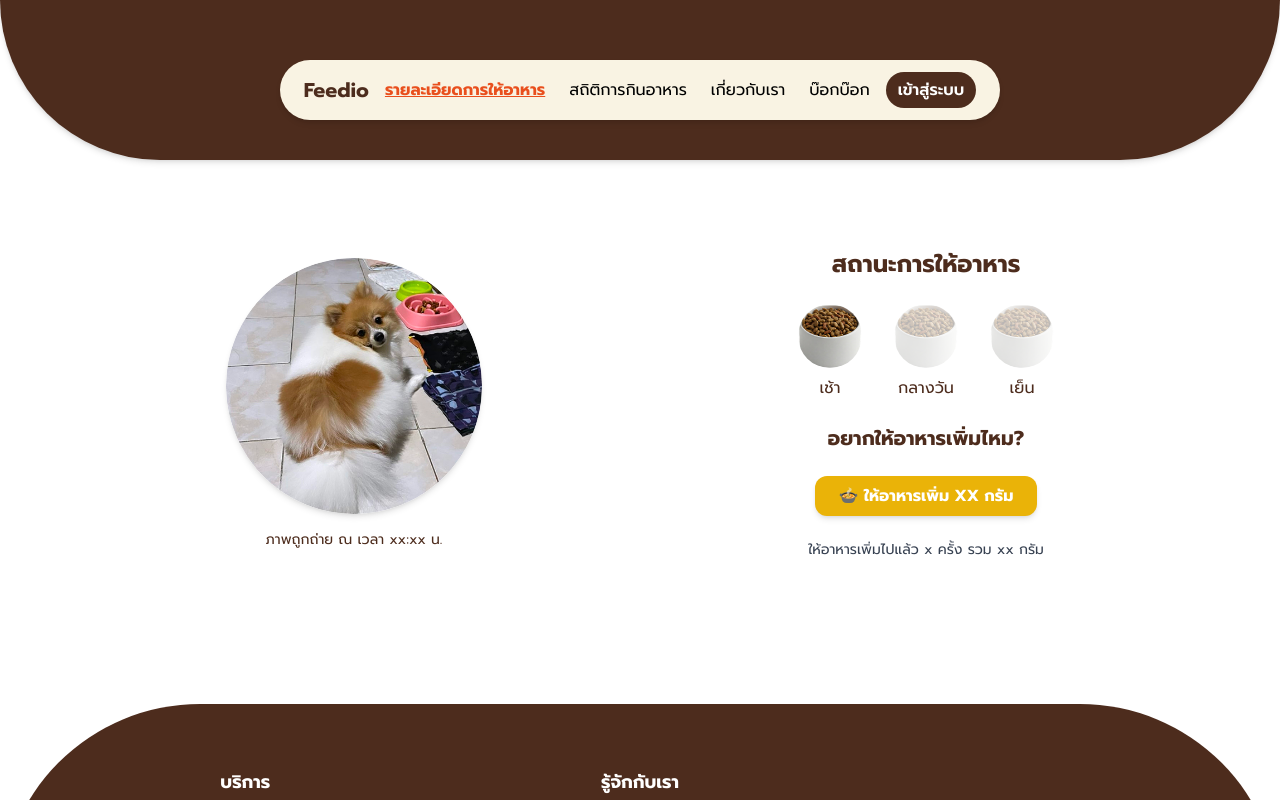
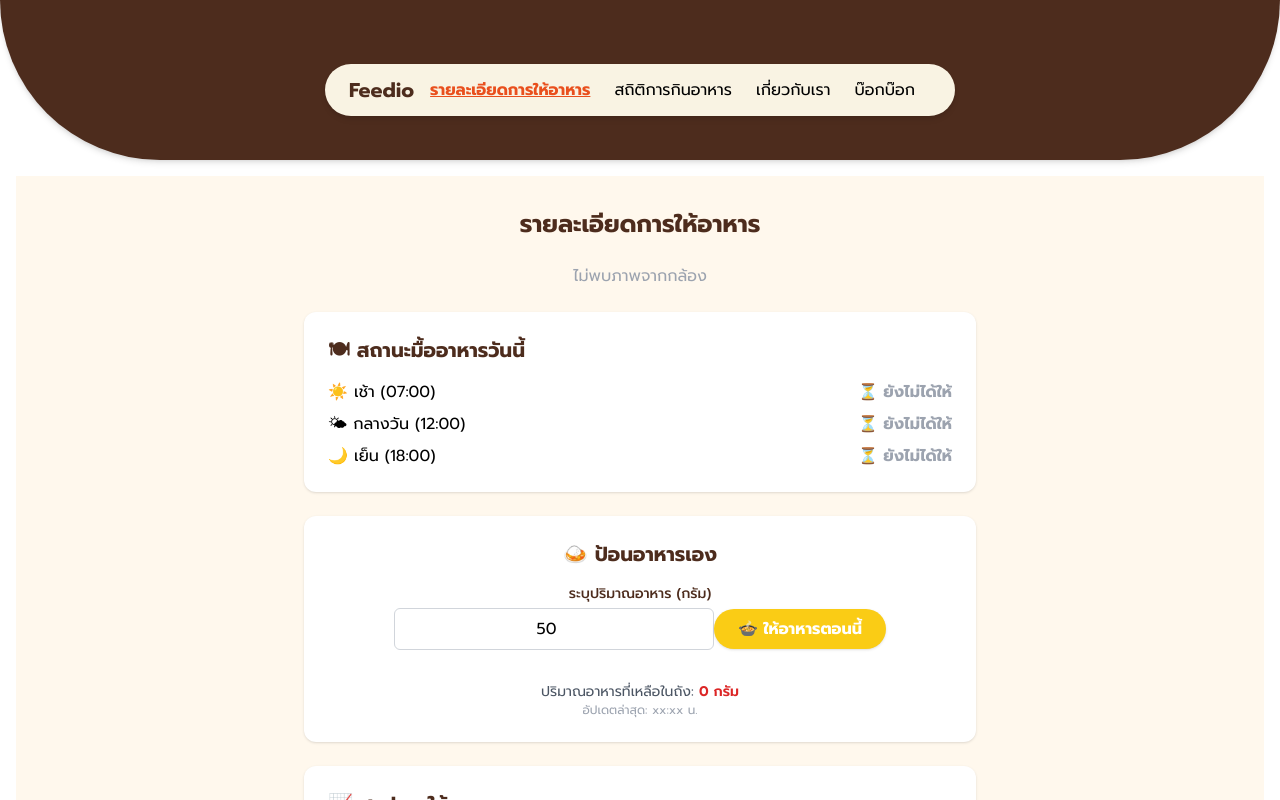
Before and after one commit to mrapiiwat/Feedio, a React (Vite) app in the folder frontend/: page /feederdetail in a window 1280 px wide. Shown: the top 800 px of the page. Built offline with nearby package versions, Linux system fonts and the light colour scheme; no server answers.

Commit message:
Connect Api Model (.env)

```diff
--- a/frontend/src/components/Navbar.tsx
+++ b/frontend/src/components/Navbar.tsx
@@ -56,11 +56,6 @@ const Navbar: React.FC = () => {
             </NavLink>
           </li>
         </ul>
-
-        {/* ปุ่ม Login */}
-        <button className="bg-[#4D2C1D] text-white px-3 py-1.5 rounded-full font-semibold">
-          เข้าสู่ระบบ
-        </button>
       </nav>
     </div>
   );
--- a/frontend/src/pages/BlogPage.tsx
+++ b/frontend/src/pages/BlogPage.tsx
@@ -1,5 +1,6 @@
 import React, { useState } from "react";
 import { motion } from "framer-motion";
+import { API_BASE_URL } from "../utils/api";
 
 const BlogPage: React.FC = () => {
   const [formData, setFormData] = useState({
@@ -32,7 +33,7 @@ const BlogPage: React.FC = () => {
     setAiResult(null);
 
     try {
-      const res = await fetch("https://feedio.loca.lt/api/dog", {
+      const res = await fetch(`${API_BASE_URL}/dog`, {
         method: "POST",
         headers: { "Content-Type": "application/json" },
         body: JSON.stringify(formData),
@@ -41,7 +42,7 @@ const BlogPage: React.FC = () => {
       const data = await res.json();
 
       if (data?.dog?.id) {
-        const res2 = await fetch(`https://feedio.loca.lt/api/dog/${data.dog.id}`);
+        const res2 = await fetch(`${API_BASE_URL}/dog/${data.dog.id}`);
         const result = await res2.json();
 
         if (result?.dog?.AIRecommendations) {
--- a/frontend/src/pages/FeederDetailPage.tsx
+++ b/frontend/src/pages/FeederDetailPage.tsx
@@ -1,77 +1,187 @@
-//import { Helmet } from "react-helmet-async";
-import React from "react";
-import Milo1 from "../assets/Milo1.png";
-import meal1 from "../assets/meal-1.png";
-import meal2 from "../assets/meal-2.png";
-import meal3 from "../assets/meal-3.png";
-import { motion } from "framer-motion";
+import React, { useEffect, useState } from "react";
+import { API_BASE_URL } from "../utils/api";
 
 const FeederDetailPage: React.FC = () => {
-  const meals = [
-    { label: "เช้า", img: meal1 },
-    { label: "กลางวัน", img: meal2 },
-    { label: "เย็น", img: meal3 },
-  ];
+  const [feederData, setFeederData] = useState<any>(null);
+  const [historyData, setHistoryData] = useState<any[]>([]);
+  const [cameraImageUrl, setCameraImageUrl] = useState<string | null>(null);
+  const [loading, setLoading] = useState(true);
+  const [feedAmount, setFeedAmount] = useState<number>(50); // ค่าเริ่มต้น
+  const [successMessage, setSuccessMessage] = useState<string>("");
+
+  useEffect(() => {
+    fetch(`${API_BASE_URL}/feeder/1`)
+      .then((res) => {
+        if (!res.ok) throw new Error("ไม่สามารถโหลดข้อมูลฟีดเดอร์ได้");
+        return res.json();
+      })
+      .then((res) => res.json())
+      .then((data) => setFeederData(data))
+      .catch((err) => console.error("Feeder error:", err));
+
+    fetch(`${API_BASE_URL}/history`)
+      .then((res) => {
+        if (!res.ok) throw new Error("ไม่สามารถโหลดประวัติการให้อาหารได้");
+        return res.json();
+      })
+      .then((res) => res.json())
+      .then((data) => setHistoryData(data))
+      .catch((err) => console.error("History error:", err))
+      .finally(() => setLoading(false));
+
+    fetch(`${API_BASE_URL}/feeder/1/camera?t=${Date.now()}`)
+      .then((res) => {
+        if (!res.ok) throw new Error("ไม่สามารถโหลดภาพกล้องได้");
+        return res;
+      })
+      .then((res) => res.blob())
+      .then((blob) => {
+        const imageUrl = URL.createObjectURL(blob);
+        setCameraImageUrl(imageUrl);
+      })
+      .catch((err) => console.error("ไม่สามารถโหลดภาพกล้อง:", err));
+  }, []);
+
+  const handleFeed = () => {
+    fetch(`${API_BASE_URL}/history`, {
+      method: "POST",
+      headers: { "Content-Type": "application/json" },
+      body: JSON.stringify({
+        feeder_id: 1,
+        method: "manual",
+        given_amount: feedAmount,
+      }),
+    })
+      .then((res) => res.json())
+      .then(() => {
+        setSuccessMessage(`ให้อาหาร ${feedAmount} กรัม เรียบร้อยแล้ว!`);
+        setTimeout(() => {
+          setSuccessMessage("");
+          window.location.reload(); // โหลดใหม่เพื่ออัปเดตข้อมูล
+        }, 2000);
+      })
+      .catch((err) => {
+        console.error("Feed error:", err);
+        alert("เกิดข้อผิดพลาดในการให้อาหาร");
+      });
+  };
+
+  const manualFeeds = historyData.filter((item) => item.method === "manual");
+  const manualFeedCount = manualFeeds.length;
+  const manualFeedTotal = manualFeeds.reduce((sum, item) => sum + (item.given_amount || 0), 0);
+  const lastFeedTime = feederData?.updated_at
+    ? new Date(feederData.updated_at).toLocaleTimeString("th-TH")
+    : "xx:xx";
+
+  const isMealGiven = (hourRange: [number, number]) => {
+    const today = new Date().toISOString().split("T")[0];
+    return historyData.some((item) => {
+      const date = new Date(item.timestamp);
+      const itemDate = date.toISOString().split("T")[0];
+      const hour = date.getHours();
+      return itemDate === today && hour >= hourRange[0] && hour < hourRange[1];
+    });
+  };
+
+  const morningDone = isMealGiven([6, 10]);
+  const noonDone = isMealGiven([11, 14]);
+  const eveningDone = isMealGiven([17, 20]);
 
   return (
-    <motion.div
-          initial={{ opacity: 0 }}
-          animate={{ opacity: 1 }}
-          exit={{ opacity: 0 }}
-          transition={{ duration: 0.4 }}
-          className="px-4 py-8"
-        >
-    <div className="max-w-6xl mx-auto px-6 py-10 text-[#4D2C1D]">
-      <div className="grid md:grid-cols-2 gap-10 items-center">
-        {/* รูปน้องหมา */}
-        <div className="text-center">
-          <img
-            src={Milo1}
-            alt="Milo"
-            className="w-64 h-64 object-cover rounded-full mx-auto shadow-md"
-          />
-          <p className="mt-4 text-sm">ภาพถูกถ่าย ณ เวลา xx:xx น.</p>
-        </div>
+    <div className="min-h-screen bg-[#FFF8ED] px-6 py-8">
+      <h1 className="text-2xl font-bold text-center text-[#4D2C1D] mb-6">รายละเอียดการให้อาหาร</h1>
 
-        {/* ฝั่งขวา */}
-        <div className="space-y-6">
-          <h2 className="text-2xl font-bold text-center">สถานะการให้อาหาร</h2>
-
-          {/* อาหาร 3 มื้อ */}
-          <div className="flex justify-center gap-8">
-            {meals.map((meal, index) => (
-              <div key={index} className="text-center">
-                <img
-                  src={meal.img}
-                  alt={meal.label}
-                  className="w-16 h-16 mx-auto rounded-full"
-                />
-                <p className="mt-2">{meal.label}</p>
-              </div>
-            ))}
+      {loading ? (
+        <p className="text-center text-gray-500">กำลังโหลดข้อมูล...</p>
+      ) : (
+        <div className="max-w-2xl mx-auto space-y-6">
+          {/* รูปจากกล้อง */}
+          <div className="flex justify-center">
+            {cameraImageUrl ? (
+              <img
+                src={cameraImageUrl}
+                alt="ภาพจากกล้อง"
+                className="w-[250px] h-[200px] rounded-xl shadow object-cover"
+              />
+            ) : (
+              <p className="text-gray-400">ไม่พบภาพจากกล้อง</p>
+            )}
           </div>
 
-          {/* ให้อาหารเพิ่ม */}
-          <h3 className="text-xl font-bold text-center">
-            อยากให้อาหารเพิ่มไหม?
-          </h3>
-          <div className="text-center">
-            <motion.button
-              whileHover={{ scale: 1.05 }}
-              whileTap={{ scale: 0.95 }}
-              className="bg-yellow-500 hover:bg-yellow-600 text-white font-bold py-2 px-6 rounded-xl shadow-md"
-            >
-              🍲 ให้อาหารเพิ่ม XX กรัม
-            </motion.button>
+          {/* ตารางสถานะมื้ออาหาร */}
+          <div className="bg-white rounded-xl shadow p-6">
+            <h2 className="text-xl font-bold mb-4 text-[#4D2C1D]">🍽 สถานะมื้ออาหารวันนี้</h2>
+            <ul className="space-y-2">
+              <li className="flex justify-between">
+                ☀️ เช้า (07:00)
+                <span className={`font-bold ${morningDone ? "text-green-600" : "text-gray-400"}`}>
+                  {morningDone ? "✔️ ให้แล้ว" : "⏳ ยังไม่ได้ให้"}
+                </span>
+              </li>
+              <li className="flex justify-between">
+                🌤 กลางวัน (12:00)
+                <span className={`font-bold ${noonDone ? "text-green-600" : "text-gray-400"}`}>
+                  {noonDone ? "✔️ ให้แล้ว" : "⏳ ยังไม่ได้ให้"}
+                </span>
+              </li>
+              <li className="flex justify-between">
+                🌙 เย็น (18:00)
+                <span className={`font-bold ${eveningDone ? "text-green-600" : "text-gray-400"}`}>
+                  {eveningDone ? "✔️ ให้แล้ว" : "⏳ ยังไม่ได้ให้"}
+                </span>
+              </li>
+            </ul>
           </div>
 
-          <p className="text-center text-sm text-gray-700">
-            ให้อาหารเพิ่มไปแล้ว x ครั้ง รวม xx กรัม
-          </p>
+          {/* ป้อนอาหารเอง */}
+          <div className="bg-white rounded-xl shadow p-6 text-center">
+            <h2 className="text-xl font-bold text-[#4D2C1D] mb-4">🍛 ป้อนอาหารเอง</h2>
+
+            <label htmlFor="amount" className="block mb-1 text-sm font-medium text-[#4D2C1D]">
+              ระบุปริมาณอาหาร (กรัม)
+            </label>
+            <input
+              type="number"
+              id="amount"
+              className="w-full max-w-xs border border-gray-300 rounded-md px-3 py-2 mb-4 text-center"
+              value={feedAmount}
+              onChange={(e) => setFeedAmount(Number(e.target.value))}
+              min={1}
+              max={500}
+            />
+
+            <button
+              className="bg-yellow-400 hover:bg-yellow-500 text-white font-bold py-2 px-6 rounded-full shadow"
+              onClick={handleFeed}
+            >
+              🍲 ให้อาหารตอนนี้
+            </button>
+
+            {/* แจ้งเตือน popup */}
+            {successMessage && (
+              <div className="mt-4 p-2 bg-green-100 border border-green-400 text-green-700 rounded">
+                {successMessage}
+              </div>
+            )}
+
+            <p className="text-sm mt-4 text-gray-600">
+              ปริมาณอาหารที่เหลือในถัง:{" "}
+              <span className="font-semibold text-red-600">
+                {feederData?.current_food?.toFixed(1) || "0"} กรัม
+              </span>
+            </p>
+            <p className="text-xs text-gray-400">อัปเดตล่าสุด: {lastFeedTime} น.</p>
+          </div>
+
+          {/* สรุปการให้อาหารเอง */}
+          <div className="bg-white rounded-xl shadow p-6">
+            <h2 className="text-xl font-bold mb-4 text-[#4D2C1D]">📈 สรุปการให้อาหารเอง</h2>
+            <p>จำนวนครั้งทั้งหมด: <span className="font-semibold">{manualFeedCount}</span> ครั้ง</p>
+            <p>รวมทั้งหมด: <span className="font-semibold">{manualFeedTotal.toFixed(1)}</span> กรัม</p>
+          </div>
         </div>
-      </div>
+      )}
     </div>
-    </motion.div>
   );
 };
 
--- a/frontend/src/pages/HomePage.tsx
+++ b/frontend/src/pages/HomePage.tsx
@@ -4,6 +4,8 @@ import TotolFoodImage from "../assets/อาหารทั้งหมด.png";
 import RemainingFoodImage from "../assets/อาหารเหลือ.png";
 import IconFood from "../assets/iconfood.png";
 import { motion } from "framer-motion";
+import { API_BASE_URL } from "../utils/api";
+
 
 const HomePage: React.FC = () => {
   const [currentFood, setCurrentFood] = useState<number | null>(null);
@@ -17,13 +19,15 @@ const HomePage: React.FC = () => {
   const loadFeederAndHistory = async () => {
     try {
       // Feeder
-      const feederRes = await fetch("https://feedio.loca.lt/api/feeder/1");
+      const feederRes = await fetch(`${API_BASE_URL}/feeder/1`);
+      if (!feederRes.ok) throw new Error("ไม่สามารถโหลดข้อมูลฟีดเดอร์ได้");
       const feederData = await feederRes.json();
       setCurrentFood(feederData.current_food);
       setFoodCapacity(feederData.food_capacity);
 
       // History
-      const historyRes = await fetch("https://feedio.loca.lt/api/history");
+      const historyRes = await fetch(`${API_BASE_URL}/history`);
+      if (!historyRes.ok) throw new Error("ไม่สามารถโหลดประวัติการให้อาหารได้");
       const historyData = await historyRes.json();
 
       const thisWeek = historyData.filter((item: any) => {
@@ -52,7 +56,7 @@ const HomePage: React.FC = () => {
   const handleFeed = async () => {
     setFeeding(true);
     try {
-      const res = await fetch("https://feedio.loca.lt/api/history", {
+      const res = await fetch('${API_BASE_URL}/history', {
         method: "POST",
         headers: { "Content-Type": "application/json" },
         body: JSON.stringify({ feeder_id: 1 }),
--- /dev/null
+++ b/frontend/src/utils/api.ts
@@ -0,0 +1,6 @@
+export const API_BASE_URL = import.meta.env.VITE_API_BASE_URL;
+
+export const getFeeder = () => `${API_BASE_URL}/feeder/1`;
+export const getHistory = () => `${API_BASE_URL}/history`;
+export const getDog = () => `${API_BASE_URL}/dog`;
+export const getDogById = (id: number) => `${API_BASE_URL}/dog/${id}`;
```
Also changed, not shown: 1 other file (tests, documents, lock files or other folders).
